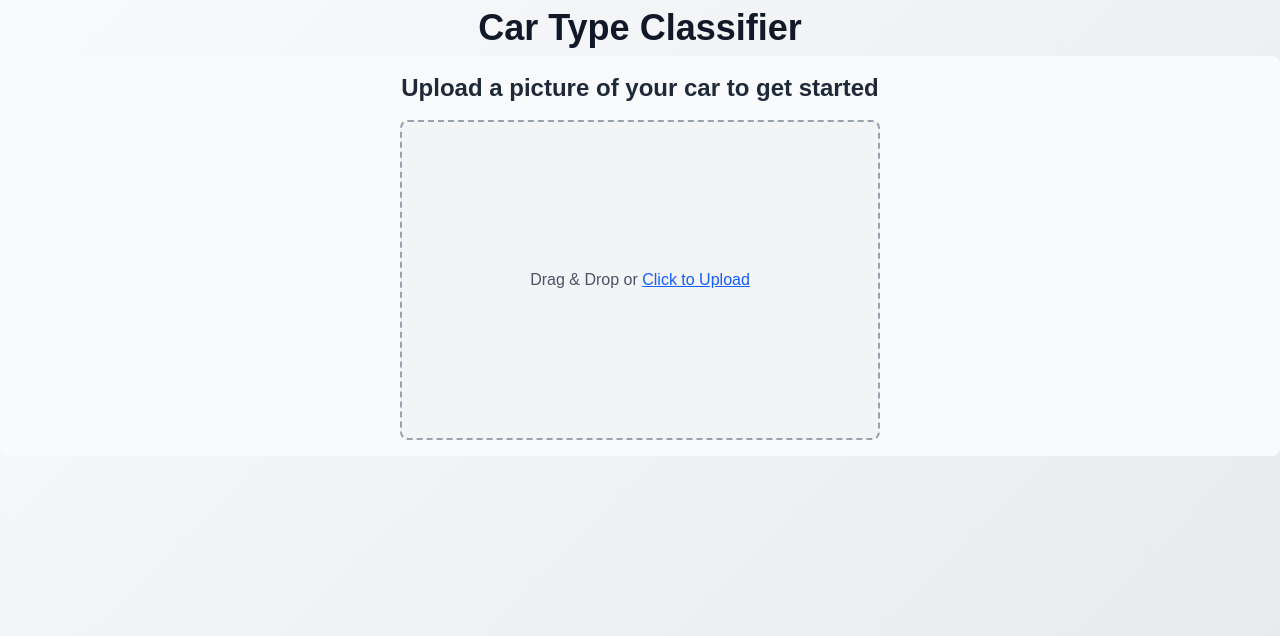
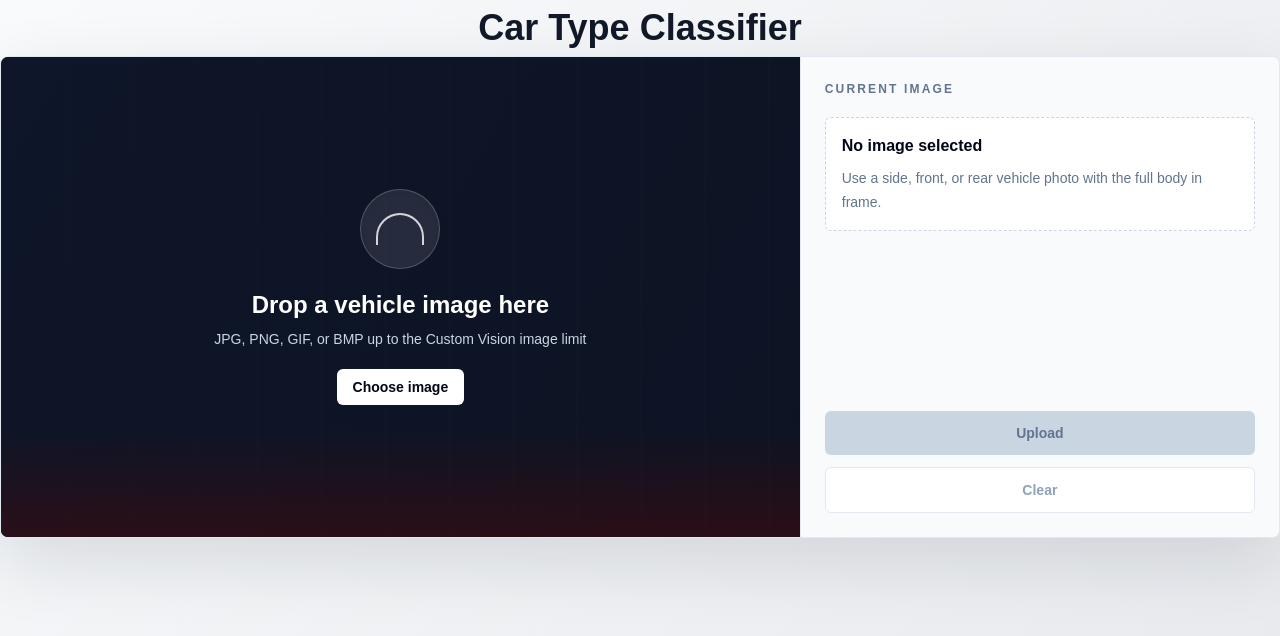
Before and after one commit to Safdari10/car-type-classifer, a Next.js app: page / in a window 1280 px wide. Shown: the top 636 px of the page. Built offline with nearby package versions, Linux system fonts and the light colour scheme.

Commit message:
feat: enhance upload component with improved image preview and file size display

```diff
--- a/src/app/components/Upload.tsx
+++ b/src/app/components/Upload.tsx
@@ -3,6 +3,11 @@
 import Image from "next/image";
 import { useEffect, useState } from "react";
 import type { ChangeEvent } from "react";
+
+const formatFileSize = (bytes: number) => {
+  const megabytes = bytes / (1024 * 1024);
+  return `${megabytes.toFixed(megabytes >= 10 ? 0 : 1)} MB`;
+};
 
 const Upload = () => {
   const [selectedImage, setSelectedImage] = useState<File | null>(null);
@@ -27,6 +32,7 @@ const Upload = () => {
 
   const clearImage = () => {
     setSelectedImage(null);
+    setPreviewUrl(null);
   };
 
   const handleSubmit = () => {
@@ -37,55 +43,108 @@ const Upload = () => {
   };
 
   return (
-    <div className="flex flex-col items-center justify-center p-4 bg-gray-50 rounded-lg">
-      <h1 className="text-2xl font-semibold text-gray-800 mb-4 text-center">
-        Upload a picture of your car to get started
-      </h1>
-
-      {/* Upload Area */}
-      <div className="relative bg-gray-100 w-120 h-80 rounded-lg border-dashed border-2 border-gray-400 flex items-center justify-center hover:bg-gray-200 transition">
+    <section className="grid overflow-hidden rounded-lg border border-slate-200 bg-white shadow-[0_24px_70px_rgba(15,23,42,0.12)] lg:grid-cols-[1.25fr_0.75fr]">
+      <label className="group relative block min-h-88 cursor-pointer overflow-hidden bg-slate-950 sm:min-h-120">
         <input
           type="file"
           accept="image/*"
           onChange={handleImageChange}
-          className="absolute w-full h-full opacity-0 cursor-pointer"
+          className="peer sr-only"
         />
-        {!previewUrl ? (
-          <p className="text-gray-600 text-center">
-            Drag & Drop or{" "}
-            <span className="text-blue-600 underline">Click to Upload</span>
-          </p>
+
+        <div className="absolute inset-0 bg-[linear-gradient(120deg,rgba(15,23,42,0.92),rgba(17,24,39,0.74)),repeating-linear-gradient(90deg,rgba(255,255,255,0.08)_0,rgba(255,255,255,0.08)_1px,transparent_1px,transparent_64px)]" />
+        <div className="absolute inset-x-0 bottom-0 h-28 bg-linear-to-t from-red-950/50 to-transparent" />
+
+        {previewUrl ? (
+          <Image
+            src={previewUrl}
+            alt="Selected vehicle preview"
+            fill
+            unoptimized
+            className="object-cover transition duration-300 group-hover:scale-[1.02]"
+          />
         ) : (
-          <div className="absolute inset-0 flex  items-center justify-center bg-gray-50 bg-opacity-80  ">
-            <Image
-              src={previewUrl}
-              alt="Preview"
-              fill
-              unoptimized
-              className="rounded-lg object-cover"
-            />
+          <div className="relative flex h-full min-h-88 flex-col items-center justify-center gap-5 px-6 text-center text-white sm:min-h-120">
+            <div className="flex h-20 w-20 items-center justify-center rounded-full border border-white/20 bg-white/10 shadow-inner">
+              <span className="block h-8 w-12 rounded-t-full border-2 border-white/80 border-b-0" />
+            </div>
+            <div>
+              <p className="text-2xl font-semibold">
+                Drop a vehicle image here
+              </p>
+              <p className="mt-2 text-sm text-slate-300">
+                JPG, PNG, GIF, or BMP up to the Custom Vision image limit
+              </p>
+            </div>
+            <span className="rounded-md bg-white px-4 py-2 text-sm font-semibold text-slate-950 transition group-hover:bg-red-600 group-hover:text-white group-focus-within:ring-2 group-focus-within:ring-red-500 group-focus-within:ring-offset-4">
+              Choose image
+            </span>
           </div>
         )}
-      </div>
+      </label>
 
-      {/* Action Buttons */}
-      {selectedImage && (
-        <div className="mt-4 flex gap-4">
+      <aside className="flex flex-col justify-between gap-8 border-t border-slate-200 bg-slate-50 p-5 sm:p-6 lg:border-l lg:border-t-0">
+        <div>
+          <p className="text-xs font-semibold uppercase tracking-[0.18em] text-slate-500">
+            Current image
+          </p>
+
+          {selectedImage ? (
+            <div className="mt-5 space-y-4">
+              <div>
+                <p className="wrap-break-word text-xl font-semibold text-slate-950">
+                  {selectedImage.name}
+                </p>
+                <p className="mt-1 text-sm text-slate-500">
+                  {selectedImage.type || "Image file"} -{" "}
+                  {formatFileSize(selectedImage.size)}
+                </p>
+              </div>
+
+              <div className="grid grid-cols-2 gap-3 text-sm">
+                <div className="rounded-md border border-slate-200 bg-white p-3">
+                  <p className="font-semibold text-slate-950">Status</p>
+                  <p className="mt-1 text-slate-500">Ready</p>
+                </div>
+                <div className="rounded-md border border-slate-200 bg-white p-3">
+                  <p className="font-semibold text-slate-950">Source</p>
+                  <p className="mt-1 text-slate-500">Local upload</p>
+                </div>
+              </div>
+            </div>
+          ) : (
+            <div className="mt-5 rounded-md border border-dashed border-slate-300 bg-white p-4">
+              <p className="text-base font-semibold text-slate-950">
+                No image selected
+              </p>
+              <p className="mt-2 text-sm leading-6 text-slate-500">
+                Use a side, front, or rear vehicle photo with the full body in
+                frame.
+              </p>
+            </div>
+          )}
+        </div>
+
+        <div className="flex flex-col gap-3 sm:flex-row lg:flex-col">
           <button
+            type="button"
+            onClick={handleSubmit}
+            disabled={!selectedImage}
+            className="min-h-11 flex-1 rounded-md bg-red-700 px-5 py-3 text-sm font-semibold text-white transition hover:bg-red-800 disabled:cursor-not-allowed disabled:bg-slate-300 disabled:text-slate-500"
+          >
+            Upload
+          </button>
+          <button
+            type="button"
             onClick={clearImage}
-            className="text-lg bg-red-500 text-white px-4 py-2 rounded-lg shadow-md hover:bg-red-600 transition"
+            disabled={!selectedImage}
+            className="min-h-11 flex-1 rounded-md border border-slate-300 bg-white px-5 py-3 text-sm font-semibold text-slate-700 transition hover:border-slate-400 hover:bg-slate-100 disabled:cursor-not-allowed disabled:border-slate-200 disabled:text-slate-400"
           >
             Clear
           </button>
-          <button
-            onClick={handleSubmit}
-            className="text-lg bg-blue-600 text-white px-4 py-2 rounded-lg shadow-md hover:bg-blue-700 transition"
-          >
-            Upload
-          </button>
         </div>
-      )}
-    </div>
+      </aside>
+    </section>
   );
 };
 
```
